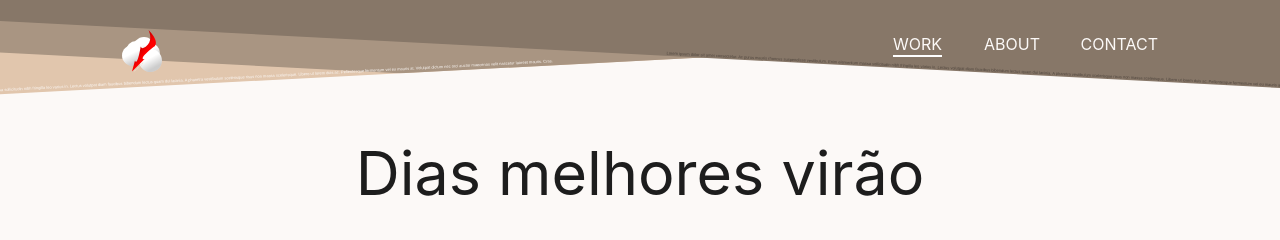
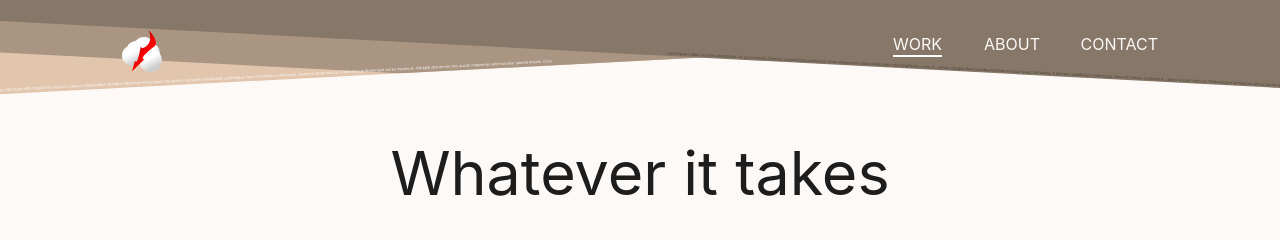
Before and after one commit to Stormzadaa/Stormzadaa.github.io, a plain HTML site: page index.html in a window 1280 px wide. Shown: the top 240 px of the page. Drawn offline with Linux system fonts and the light colour scheme.

Commit message:
Update
Take me to the top

```diff
--- a/index.html
+++ b/index.html
@@ -62,7 +62,7 @@
       <!-- Nome e SubNome animado -->
 
       <div class="overlapTitulo">
-        <p class="Titulo">Dias melhores virão</p>
+        <p class="Titulo">Whatever it takes</p>
       </div>
       <div class="caixaTextoCorrenteGeral">
         <div class="grupoTextoCorrente1">
```
